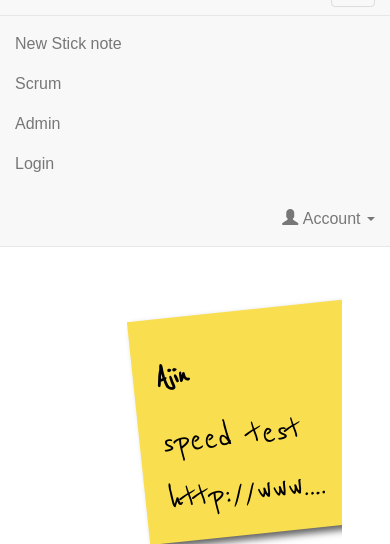
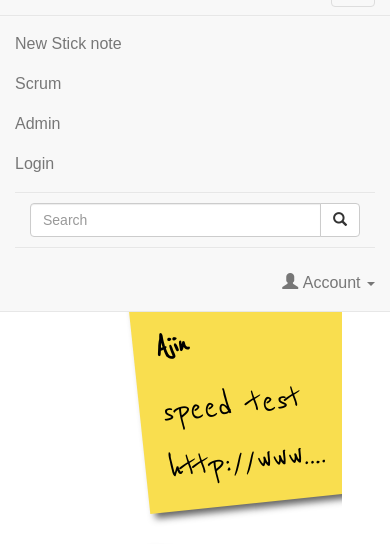
Before and after one commit to tomvictor/Scratchbin, a Django app: page / in a window 390 px wide, after a click that opens the changed part. Shown: the part 35-579 px from the top of the page. Run offline with Django 3.2, Linux system fonts and the light colour scheme; a user stored in the database is signed in; data comes from the database, SQL or seed files in the repository; some libraries are stand-ins or nearby versions.

Commit message:
Search functionality added
Only to the note list page

```diff
--- a/mysite/views.py
+++ b/mysite/views.py
@@ -1,31 +1,41 @@
-from django.shortcuts import render,get_object_or_404,HttpResponseRedirect,redirect
+from django.shortcuts import render, get_object_or_404, HttpResponseRedirect, redirect
 from django.contrib import messages
 from django.http import Http404
 from .forms import NoteForm
 from .models import notes
 from django.utils import timezone
+
+
 # Create your views here.
 
 def home(request):
-    if  request.user.is_authenticated():
+    if request.user.is_authenticated():
         all_notes = notes.objects.order_by('published_date')
+        query = request.GET.get("q")
+        if query:
+            all_notes = notes.objects.filter(title__icontains=query)
+
         return render(request, 'home.html', {'notes': all_notes})
     else:
         return redirect("mysite:login-page")
 
-    #return render(request,'home.html',{'notes':all_notes})
+        # return render(request,'home.html',{'notes':all_notes})
+
 
 def login(request):
-    return render(request,'login.html',{})
+    return render(request, 'login.html', {})
+
 
 def sign_up(request):
-    return render(request,'thanks-for-new-registration.html',{})
+    return render(request, 'thanks-for-new-registration.html', {})
 
-def note_detail(request,id = None):
+
+def note_detail(request, id=None):
     if not request.user.is_authenticated():
         raise Http404
-    current_note = get_object_or_404(notes,id=id)
-    return render(request,'single-note.html',{'this_note':current_note})
+    current_note = get_object_or_404(notes, id=id)
+    return render(request, 'single-note.html', {'this_note': current_note})
+
 
 def create_notes(request):
     if not request.user.is_authenticated():
@@ -41,21 +51,23 @@ def create_notes(request):
         return HttpResponseRedirect(instance.get_absolute_url())
     return render(request, 'note-form.html', {'form': form})
 
-def update_notes(request,id = None):
+
+def update_notes(request, id=None):
     if not request.user.is_authenticated():
         raise Http404
-    instance = get_object_or_404(notes,id=id)
-    form = NoteForm(request.POST or None, instance= instance)
+    instance = get_object_or_404(notes, id=id)
+    form = NoteForm(request.POST or None, instance=instance)
     if form.is_valid():
         instance = form.save(commit=False)
         print(form.cleaned_data.get("title"))
-        instance.last_update_date=timezone.now()
+        instance.last_update_date = timezone.now()
         instance.save()
         messages.success(request, "Succesfully Updated your note")
         return HttpResponseRedirect(instance.get_absolute_url())
     return render(request, 'note-form.html', {'form': form})
 
-def delete_notes(request,id = None):
+
+def delete_notes(request, id=None):
     if not request.user.is_authenticated():
         raise Http404
     instance = get_object_or_404(notes, id=id)
@@ -67,4 +79,4 @@ def delete_notes(request,id = None):
 def scrum(request):
     if not request.user.is_authenticated():
         raise Http404
-    return render(request,'scrum.html',{})
+    return render(request, 'scrum.html', {})
--- a/templates/base.html
+++ b/templates/base.html
@@ -37,7 +37,10 @@
                     <li><a href="/scrum">Scrum</a></li>
                     <li><a href="/admin">Admin</a></li>
                     <li><a href="/login">Login</a></li>
+
                 </ul>
+                {% block search %}
+                {% endblock %}
 
                 <ul class="nav navbar-nav pull-right">
 
@@ -50,7 +53,9 @@
                             <li><a href="/">Setting</a></li>
                             <li><a href="/login">Login</a></li>
                         </ul>
+                    </li>
 
+                </ul>
             </div>
         </div>
     </nav>
--- a/templates/home.html
+++ b/templates/home.html
@@ -1,6 +1,19 @@
 {% extends 'base.html' %}
 {% load staticfiles %}
 
+{% block search %}
+    <div class="col-sm-3 col-md-3">
+        <form class="navbar-form" method="get" action="">
+            <div class="input-group">
+                <input type="text" class="form-control" placeholder="Search" name="q">
+                <div class="input-group-btn">
+                    <button class="btn btn-default" type="submit"><i class="glyphicon glyphicon-search"></i>
+                    </button>
+                </div>
+            </div>
+        </form>
+    </div>
+{% endblock %}
 
 {% block content %}
     <br><br><br>
@@ -21,7 +34,6 @@
             {% endif %}
         </center>
 
-        <hr>
         <ul>
 
             {% for note in notes %}
```
Lines whose indentation alone changed are shown as unchanged.
